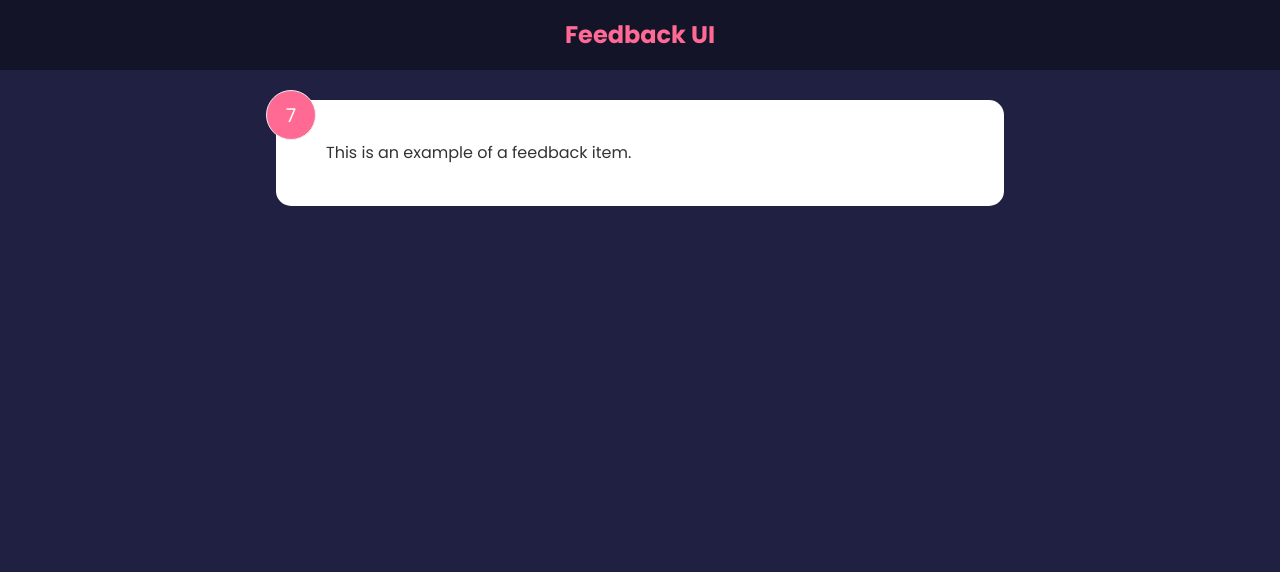
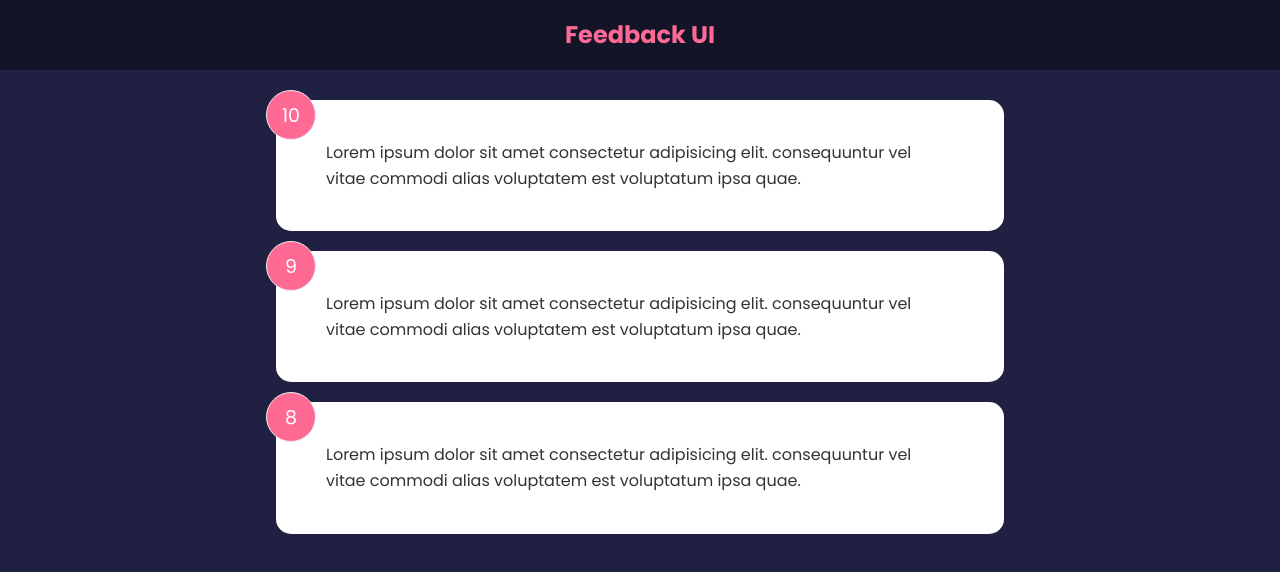
Before and after one commit to energyshock/feedback-app, a React (Create React App) app: page / in a window 1280 px wide. Shown: the top 572 px of the page. Built offline with nearby package versions, Linux system fonts and the light colour scheme.

Commit message:
15. Managing Global State

```diff
--- a/src/App.js
+++ b/src/App.js
@@ -1,12 +1,16 @@
+import { useState } from 'react';
 import Header from './components/Header';
-import FeedbackItem from './components/FeedbackItem';
+import FeedbackList from './components/FeedbackList';
+import FeedbackData from './data/FeedbackData';
 
 function App() {
+  const [feedback, setFeedback] = useState(FeedbackData);
+
   return (
     <>
       <Header />
       <div className="container">
-        <FeedbackItem />
+        <FeedbackList feedback={feedback} />
       </div>
     </>
   );
--- a/src/components/FeedbackItem.jsx
+++ b/src/components/FeedbackItem.jsx
@@ -1,15 +1,9 @@
-import {useState} from 'react'
-
-function FeedbackItem() {
-  const [rating, setRating] = useState(7)
-  const [text, setText] = useState('This is an example of a feedback item.')
+function FeedbackItem({item}) {
 
   return (
     <div className="card">
-      <div className="num-display">{rating}</div>
-      <div className="text-display">
-        {text}
-      </div>
+      <div className="num-display">{item.rating}</div>
+      <div className="text-display">{item.text}</div>
     </div>
   )
 }
--- /dev/null
+++ b/src/components/FeedbackList.jsx
@@ -0,0 +1,16 @@
+import FeedbackItem from "./FeedbackItem"
+
+function FeedbackList({ feedback }) {
+  if(!feedback || feedback.length === 0) {
+    return <p>No Feedback Yet</p>
+  }
+
+  return (
+    <div className="feedback-list">
+      {feedback.map((item) => (
+        <FeedbackItem key={item.id} item={item}/>
+      ))}
+    </div>
+  )
+}
+export default FeedbackList
--- /dev/null
+++ b/src/data/FeedbackData.js
@@ -0,0 +1,19 @@
+const FeedbackData = [
+  {
+    id: 1,
+    rating: 10,
+    text: 'Lorem ipsum dolor sit amet consectetur adipisicing elit. consequuntur vel vitae commodi alias voluptatem est voluptatum ipsa quae.',
+  },
+  {
+    id: 2,
+    rating: 9,
+    text: 'Lorem ipsum dolor sit amet consectetur adipisicing elit. consequuntur vel vitae commodi alias voluptatem est voluptatum ipsa quae.',
+  },
+  {
+    id: 3,
+    rating: 8,
+    text: 'Lorem ipsum dolor sit amet consectetur adipisicing elit. consequuntur vel vitae commodi alias voluptatem est voluptatum ipsa quae.',
+  },
+];
+
+export default FeedbackData;
```
